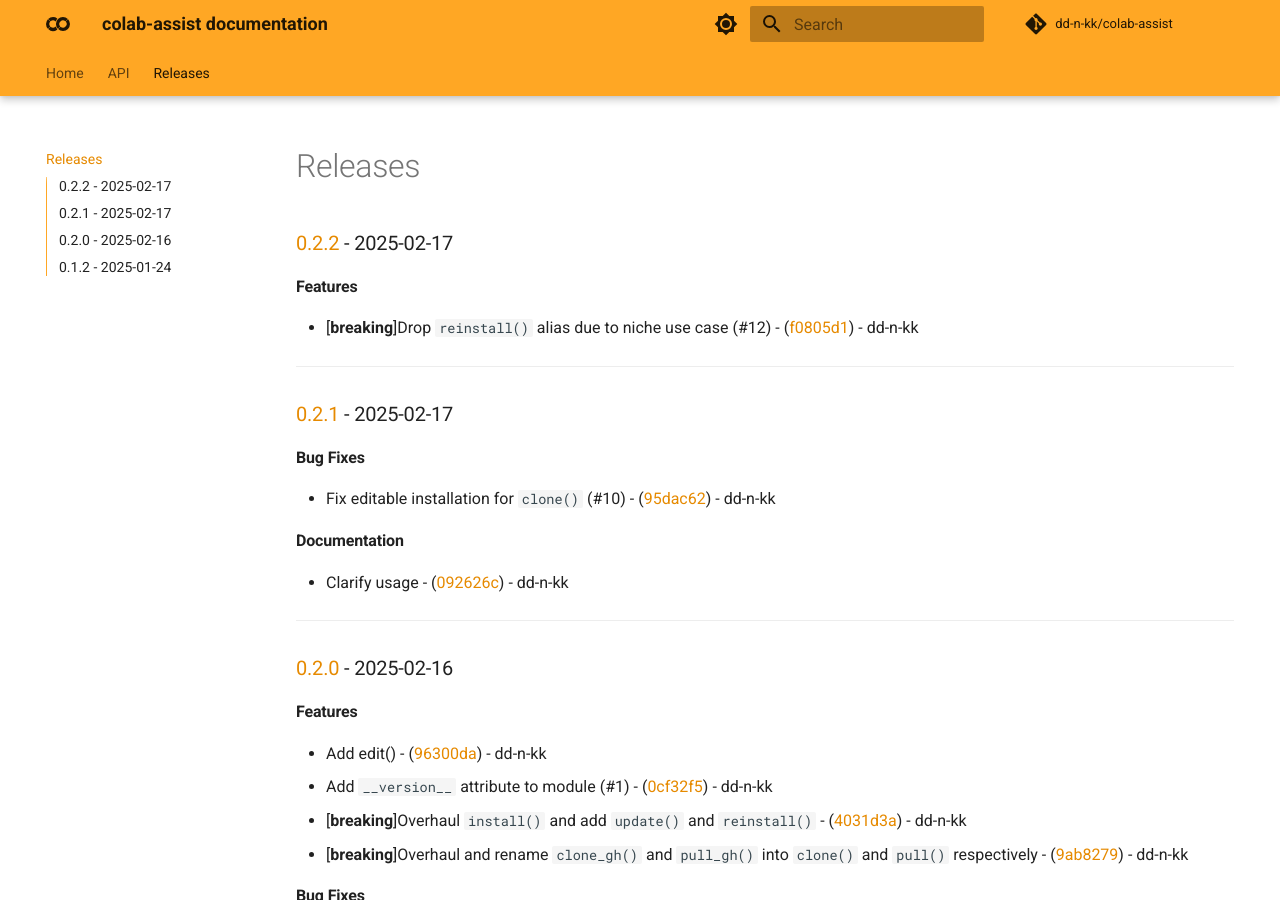
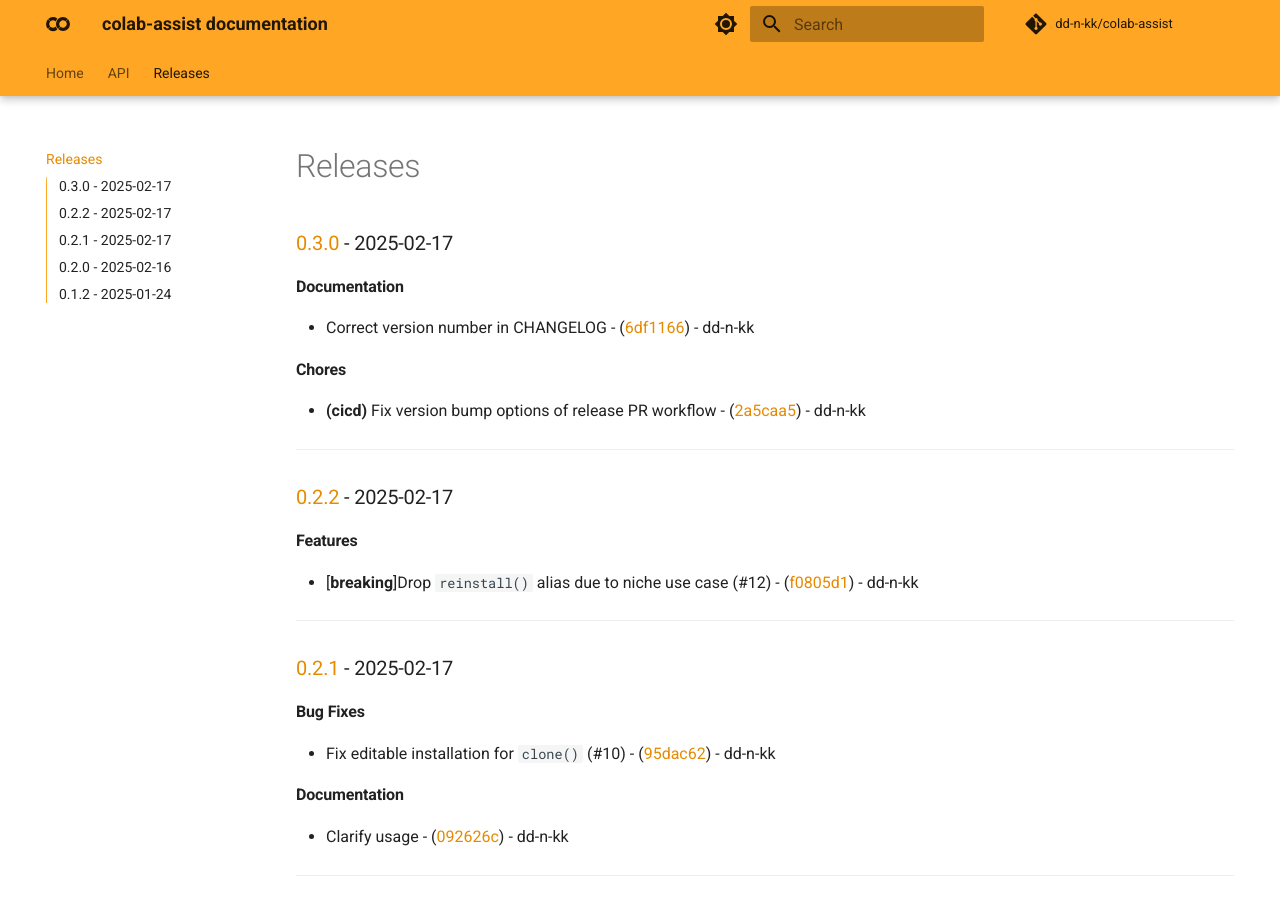
Before and after one commit to dd-n-kk/colab-assist, an MkDocs documentation site: the page built from docs/releases.md, in a window 1280 px wide and 900 px high. Built offline with MkDocs 1.6.1 and Material for MkDocs 9.7.7, drawn with Linux system fonts in a browser that asks for light colours; comment, search, counter and statistics services are not loaded.

Commit message:
chore(release): v0.3.0 candidate

```diff
--- a/docs/releases.md
+++ b/docs/releases.md
@@ -1,3 +1,15 @@
+
+### [0.3.0](https://github.com/dd-n-kk/colab-assist/compare/v0.2.2..v0.3.0) - 2025-02-17
+
+#### Documentation
+
+- Correct version number in CHANGELOG - ([6df1166](https://github.com/dd-n-kk/colab-assist/commit/6df11669c1f0c1b89e965f3cceafcf783ff2e1e3)) - dd-n-kk
+
+#### Chores
+
+- **(cicd)** Fix version bump options of release PR workflow - ([2a5caa5](https://github.com/dd-n-kk/colab-assist/commit/2a5caa593e0daa1e46f6d32b842d7fbd222d525e)) - dd-n-kk
+
+---
 
 ### [0.2.2](https://github.com/dd-n-kk/colab-assist/compare/v0.2.1..v0.2.2) - 2025-02-17
 
--- a/pyproject.toml
+++ b/pyproject.toml
@@ -18,7 +18,7 @@ exclude = [
 
 [project]
 name = "colab-assist"
-version = "0.2.2"
+version = "0.3.0"
 description = "Google Colab workflow utilities"
 authors = [
     {name = "dd-n-kk", email = "djlstvn.cs03@gmail.com"}
```
Also changed, not shown: CHANGELOG.md (+12 -0 lines), 1 other file.
